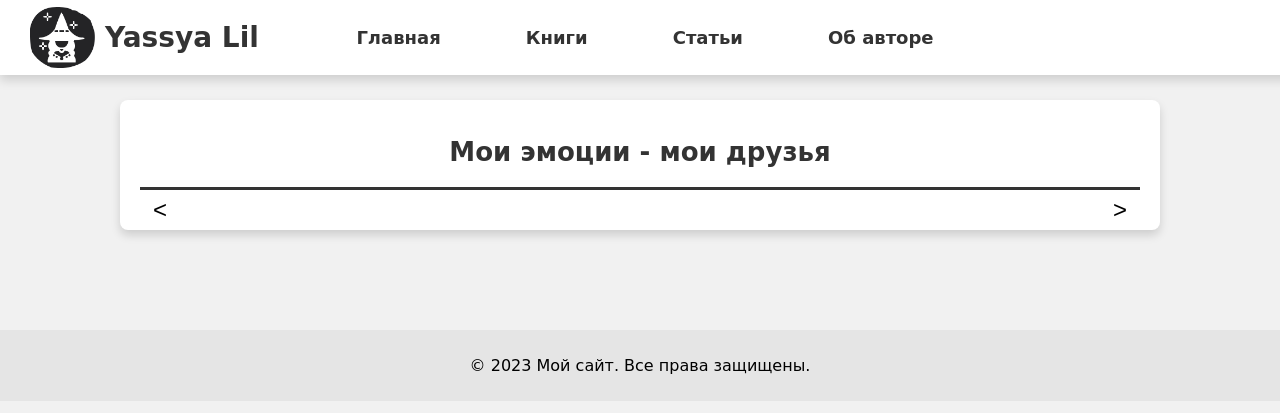
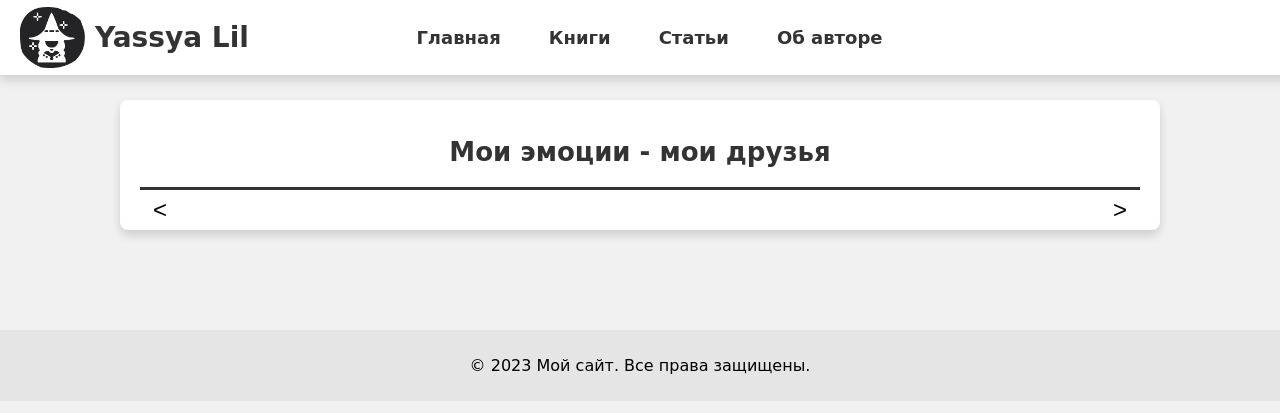
Before and after one commit to julianzim/bookshelf, a FastAPI app: template templates/index.html in a window 1280 px wide. Shown: the top 413 px of the page. Run offline with FastAPI, Linux system fonts and the light colour scheme; the template is opened without the code that fills it, so the values that code supplies are empty; parts of the project's set-up code (start-up, migrations or seed data) failed here and were passed over.

Commit message:
made migration, added link by click to covers, logo and site name. made adaptive space between nav buttons

```diff
--- a/src/auth/base_config.py
+++ b/src/auth/base_config.py
@@ -1,6 +1,5 @@
 from fastapi_users import FastAPIUsers
-from fastapi_users.authentication import (AuthenticationBackend,
-                                          CookieTransport, JWTStrategy)
+from fastapi_users.authentication import AuthenticationBackend, CookieTransport, JWTStrategy
 
 from src.auth.manager import get_user_manager
 from src.auth.models import User
--- a/static/styles.css
+++ b/static/styles.css
@@ -21,7 +21,7 @@ header {
     box-shadow: 0 5px 10px rgba(0, 0, 0, .15);
     display: flex;
     align-items: center;
-    justify-content: center; /* Распределяет пространство между элементами */
+    justify-content: space-between; /* Распределяет пространство между элементами */
     padding: 0 20px;
 }
 
@@ -29,8 +29,6 @@ header {
 
     /* LOGO and SITE NAME*/
     .logo-container {
-        position: absolute;
-        left: 30px;
         display: flex;
         align-items: center;
     }
@@ -49,17 +47,27 @@ header {
         color: #333;
     }
 
+    .site-name-link {
+        text-decoration: none;
+    }
+
+    .logo-link {
+        text-decoration: none;
+    }
+
 
 
     /* NAVIGATION */
     nav {
-        text-align: center;
-        width: 100%;
-        margin-right: 30px;
+        display: flex;
+        justify-content: center;
+        /*justify-content: space-around;*/
+        flex-grow: 1;
+        margin-right: 250px;
     }
 
     nav a {
-        margin: 0 40px;
+        margin: 0 3%;
         text-decoration: none;
         color: #333;
         font-size: 18px;
--- a/templates/base.html
+++ b/templates/base.html
@@ -11,8 +11,12 @@
 <body>
     <header>
         <div class="logo-container">
-            <img src="/static/logo.ico" alt="Logo" id="logo">
-            <span class="site-name">Yassya Lil</span>
+            <a href="\" class="logo-link">
+                <img src="/static/logo.ico" alt="Logo" id="logo">
+            </a>
+            <a href="\" class="site-name-link">
+                <span class="site-name">Yassya Lil</span>
+            </a>
         </div>
         <nav>
             <a href="\">Главная</a>
--- a/templates/books.html
+++ b/templates/books.html
@@ -6,7 +6,9 @@
 <div class="book-grid">
     {% for book in books %}
         <div class="book-item">
-            <img src="/static/images/{{ book.image }}" alt="{{ book.title }} cover" class="book-cover">
+            <a href="{{ url_for('get_book', book_name=book.title) }}" class="book-title">
+                <img src="/static/images/{{ book.image }}" alt="{{ book.title }} cover" class="book-cover">
+            </a>
             <a href="{{ url_for('get_book', book_name=book.title) }}" class="book-title">{{ book.title }}</a>
         </div>
     {% endfor %}
--- a/templates/index.html
+++ b/templates/index.html
@@ -6,18 +6,20 @@
 <hr class="content-divider">
 <div class="book-carousel">
     <button class="scroll-button left">&lt;</button>
-    <div class="scroll-zone left"></div>
+<!--    <div class="scroll-zone left"></div>-->
     <div class="book-grid-wrapper">
         <div class="book-grid-in-wrapper">
             {% for book in books %}
                 <div class="book-item-in-wrapper">
-                    <img src="/static/images/{{ book.image }}" alt="{{ book.title }} Cover" class="book-cover-in-wrapper">
+                    <a href="{{ url_for('get_book', book_name=book.title) }}" class="book-title">
+                        <img src="/static/images/{{ book.image }}" alt="{{ book.title }} Cover" class="book-cover-in-wrapper">
+                    </a>
                     <a href="{{ url_for('get_book', book_name=book.title) }}" class="book-title">{{ book.title }}</a>
                 </div>
             {% endfor %}
         </div>
     </div>
-    <div class="scroll-zone right"></div>
+<!--    <div class="scroll-zone right"></div>-->
     <button class="scroll-button right">&gt;</button>
 </div>
 <script src="/static/script_scroll_buttons.js"></script>
```
Also changed, not shown: migrations/versions/2024_07_27_1242-c61e045777ee_.py (renamed from migrations/versions/2024_07_23_1723-20160f64f1e7_initial_migration.py, +4 -24 lines).
